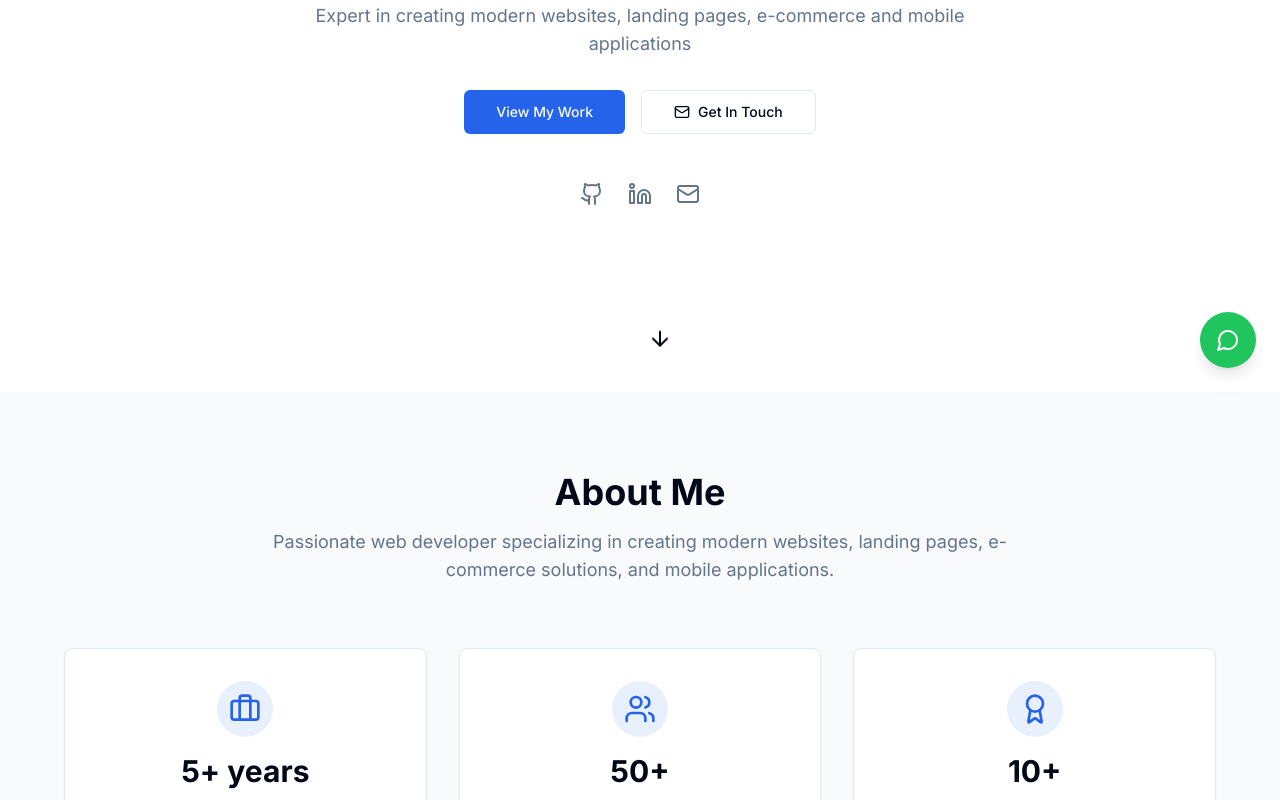
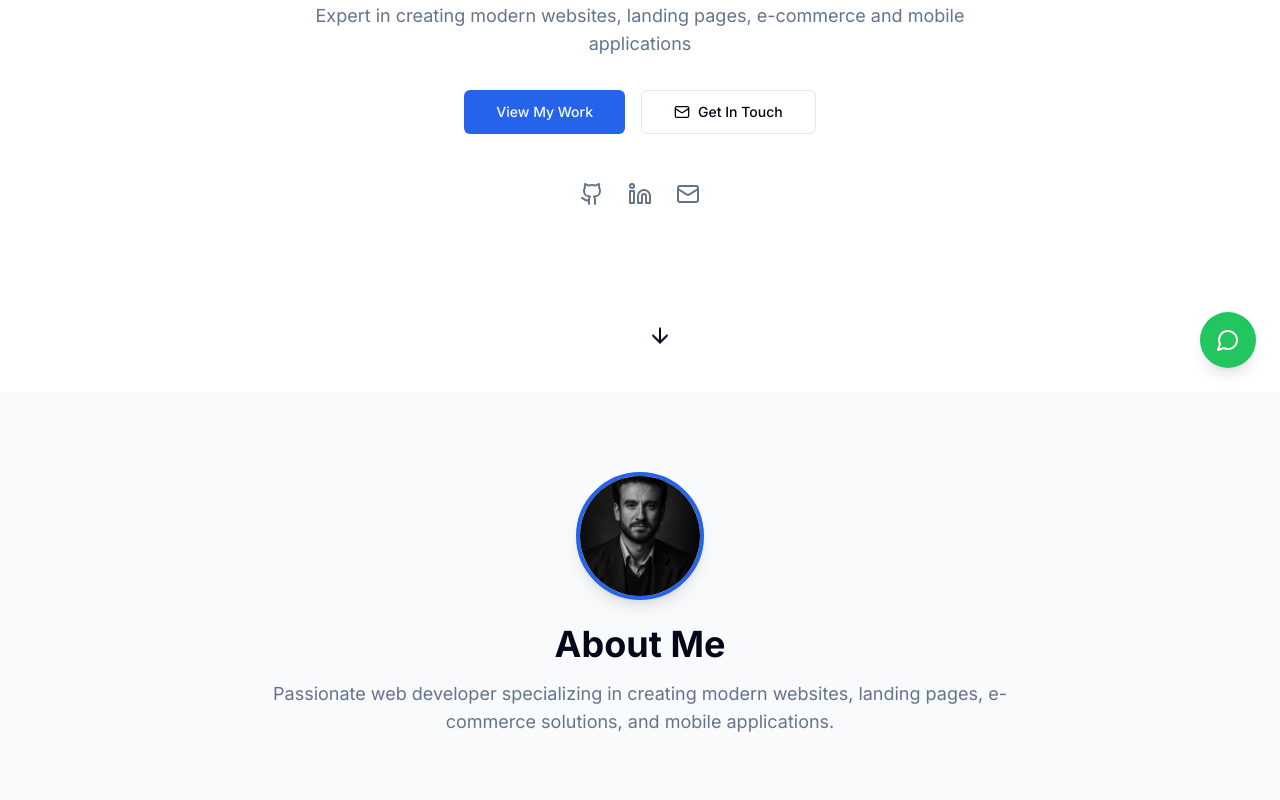
Before and after one commit to miguelgargurevich/miguel-gargurevich-portfolio, a Next.js app in the folder frontend/: page /en in a window 1280 px wide. Shown: the part 408-1208 px from the top of the page. Built offline with nearby package versions, Linux system fonts and the light colour scheme; no server answers.

Commit message:
feat(about): agrega foto de perfil en la sección about

```diff
--- a/frontend/src/components/about.tsx
+++ b/frontend/src/components/about.tsx
@@ -3,6 +3,9 @@
 import { useTranslations } from 'next-intl';
 import { Card, CardContent } from '@/components/ui/card';
 import { Award, Users, Briefcase } from 'lucide-react';
+
+// Importa el componente Image de Next.js si está disponible
+import Image from 'next/image';
 
 export default function About() {
   const t = useTranslations('about');
@@ -31,6 +34,17 @@ export default function About() {
         <div className="max-w-6xl mx-auto">
           {/* Section Header */}
           <div className="text-center mb-16">
+            {/* Foto de perfil */}
+            <div className="flex justify-center mb-6">
+              <Image
+                src="/profile.png"
+                alt="Foto de perfil de Miguel Gargurevich"
+                width={128}
+                height={128}
+                className="rounded-full border-4 border-primary shadow-lg object-cover"
+                priority
+              />
+            </div>
             <h2 className="text-3xl sm:text-4xl font-bold text-foreground mb-4">
               {t('title')}
             </h2>
```
Also changed, not shown: frontend/public/profile.png (added).
